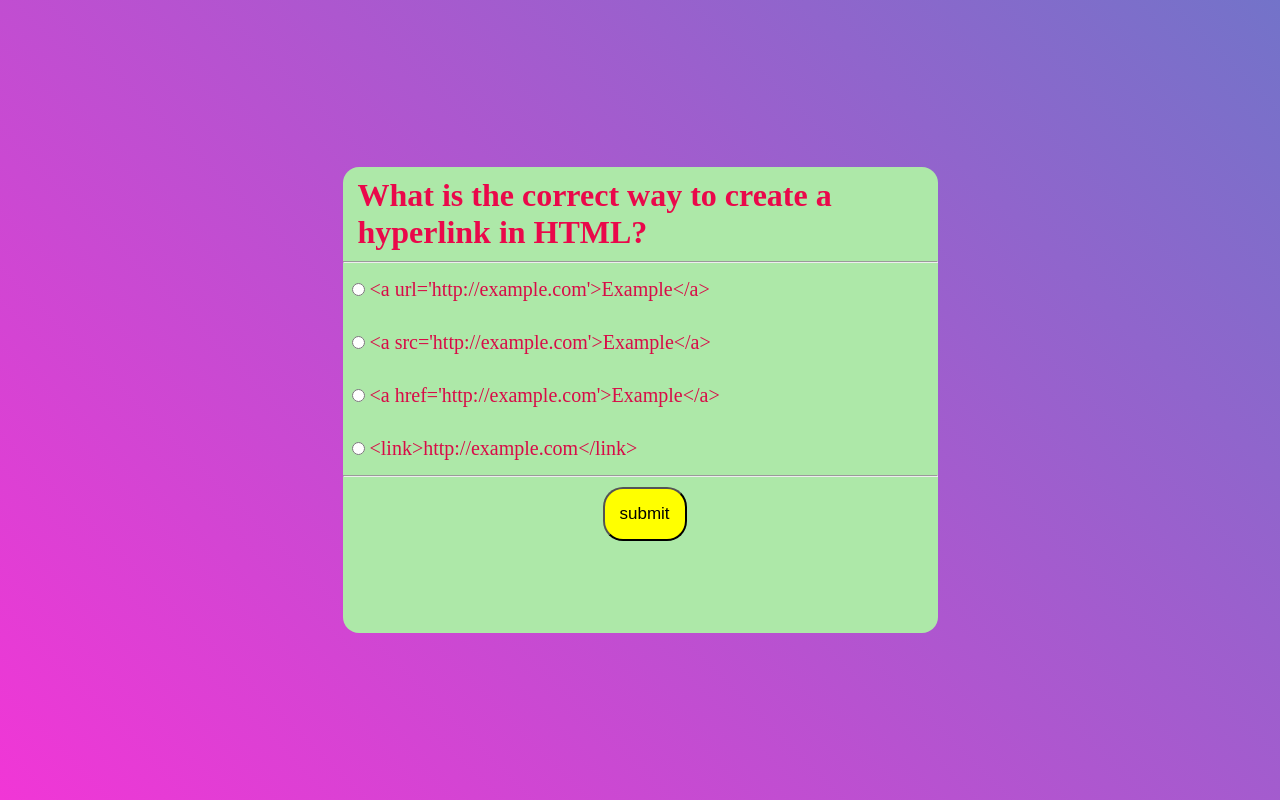
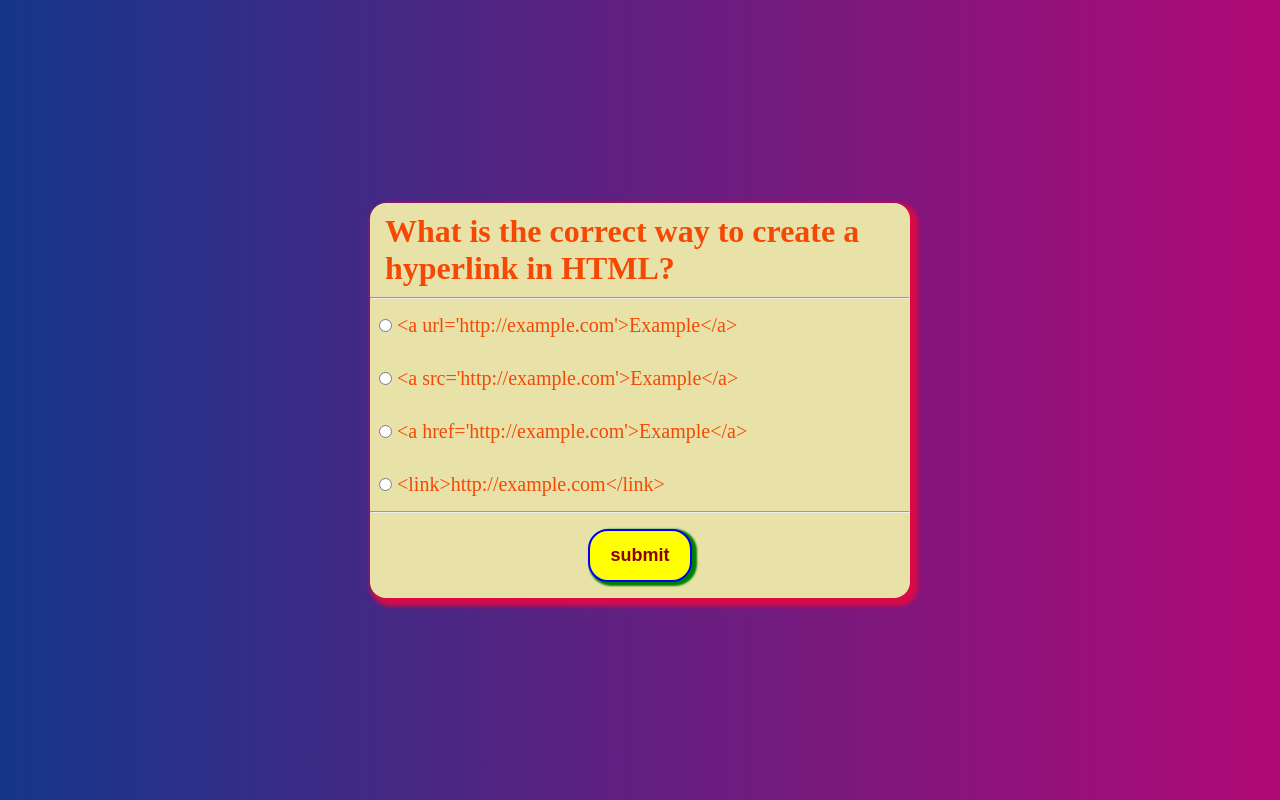
Before and after one commit to vishwamohini15/30-JAVASCRIPT-Project, a plain HTML site: page QuizApp/index.html in a window 1280 px wide. Both pictures are taken after a click on the button "submit". Drawn offline with Linux system fonts and the light colour scheme.

Commit message:
complete quizapp

```diff
--- a/QuizApp/script.js
+++ b/QuizApp/script.js
@@ -83,11 +83,12 @@ let btn=document.querySelector("#submit")
 let currquiz=0;
 let score=0;
 
+
 const loadquiz=()=>{
-const {question,options}=quizdata[currquiz]
-console.log(question);
-questionEl.innerHTML=question
-// options.forEach((currOption, index)=>(window[`Option_${index + 1}`].innerHTML=currOption))
+  const{question,options}=quizdata[currquiz]
+  // console.log(question);
+  questionEl.innerHTML=`${question}`
+
     options.forEach((curoption,index)=> {
         window [`option_${index+1}`].innerText=curoption
         // `option_${value+1}.innerHTML=options`
@@ -95,38 +96,38 @@ options.forEach((curoption,index)=> {
 
 }
 
-loadquiz()
+loadquiz();
 
-const getselectedoption=()=>{
-     let answerelem=Array.from(answerEl)
-   return  answerelem.findIndex((curelem)=>curelem.checked)
+const getselectoption=()=>{
+  let answerval=Array.from(answerEl)
+  return answerval.findIndex((curelm)=>curelm.checked)
 }
 
-const disabledanswer=()=>{
-   return  answerEl.forEach((answer)=>answer.checked=false)
+const disabledoption=()=>{
+  answerEl.forEach((tyu)=>tyu.checked=false)
 }
 
+btn.addEventListener("click", ()=>{
+  let selectAnswerOption=getselectoption()
+  // console.log(selectAnswerOption);
 
-btn.addEventListener("click", ()=>{
-     let selectedanswer=getselectedoption()
-     console.log(selectedanswer);
+if (selectAnswerOption===quizdata[currquiz].answer) {
+  score=score+1;
+  // console.log(score);
 
-     if (selectedanswer===quizdata[currquiz].answer) {
-          score =score+1
 }
 
   currquiz++;
   if (currquiz<quizdata.length) {
-          disabledanswer()
+    disabledoption()
     loadquiz()
   }else{
     quize.innerHTML=`
     <div class="result">
     <h2> your score: ${score}/${quizdata.length} correct Answer </h2>
-          <p> ✨Congrutulation on completing the quiz✨ </p>
+    <h4> ✨Congrutulation on completing the quiz✨ </h4>
     <button class="reload-button" onclick="location.reload()">play Again</button>
     </div>
     `
   }
-
 })
--- a/QuizApp/style.css
+++ b/QuizApp/style.css
@@ -4,7 +4,7 @@
      box-sizing: border-box;
 }
 body{
-     background: linear-gradient(45deg, #f136d6, rgb(115 115 201));
+     background: linear-gradient(90deg, #15368b, rgb(176, 9, 118));
 }
 .quiz-section{
      height: 100vh;
@@ -13,17 +13,18 @@ body{
      align-items: center;
      justify-content: center;
 }
-#quiz{
-     background-color:  rgb(173 232 168);;
-     width: 595px;
-    height: 466px;
-     position: relative;
-     border-radius: 16px;
+/* #quiz{ */
+     #quiz {
+          background-color: rgb(232 226 168);
+          width: 540px;
+          /* position: relative; */
+          border-radius: 16px;
+          box-shadow:4px 4px 4px 4px  #d80b47;
 }
 
 .question{
 font-size: 32px;
-color: #ea084a;
+color: #f44804;
 padding: 10px 15px;
 
 }
@@ -34,7 +35,8 @@ ul li {
      list-style: none;
      padding: 15px 0;
      font-size: 20px;
-     color: #d80b47;
+     color: #f44804;
+     ;
 }
 ul li label{
      font-style: 20px;
@@ -42,14 +44,20 @@ ul li label{
 }
 
 .btn{
-     padding: 10px 260px;
+     padding: 16px;
+    display: flex;
+    justify-content: center;
+    align-items: center;
 }
 button{
-     padding: 15px;
-     font-size: 17px;
+     padding: 14px 20px;
+     font-size: 18px;
      border-radius: 20px;
      background: yellow;
-     font-weight: 500;
+     color: darkred;
+     font-weight: 600;
+     border: 2px solid blue;
+     box-shadow: 3px 2px 2px 2px green;
 }
 .result{
      display: flex;
@@ -57,6 +65,9 @@ button{
     justify-content: center;
     align-items: center;
     margin-top: 100px;
+    gap: 15px;
+    padding: 19px 0px;
+    color: rgb(2, 77, 2);
 }
 .result h2{
      font-size: 1.9rem;
```
Lines whose indentation alone changed are shown as unchanged.
